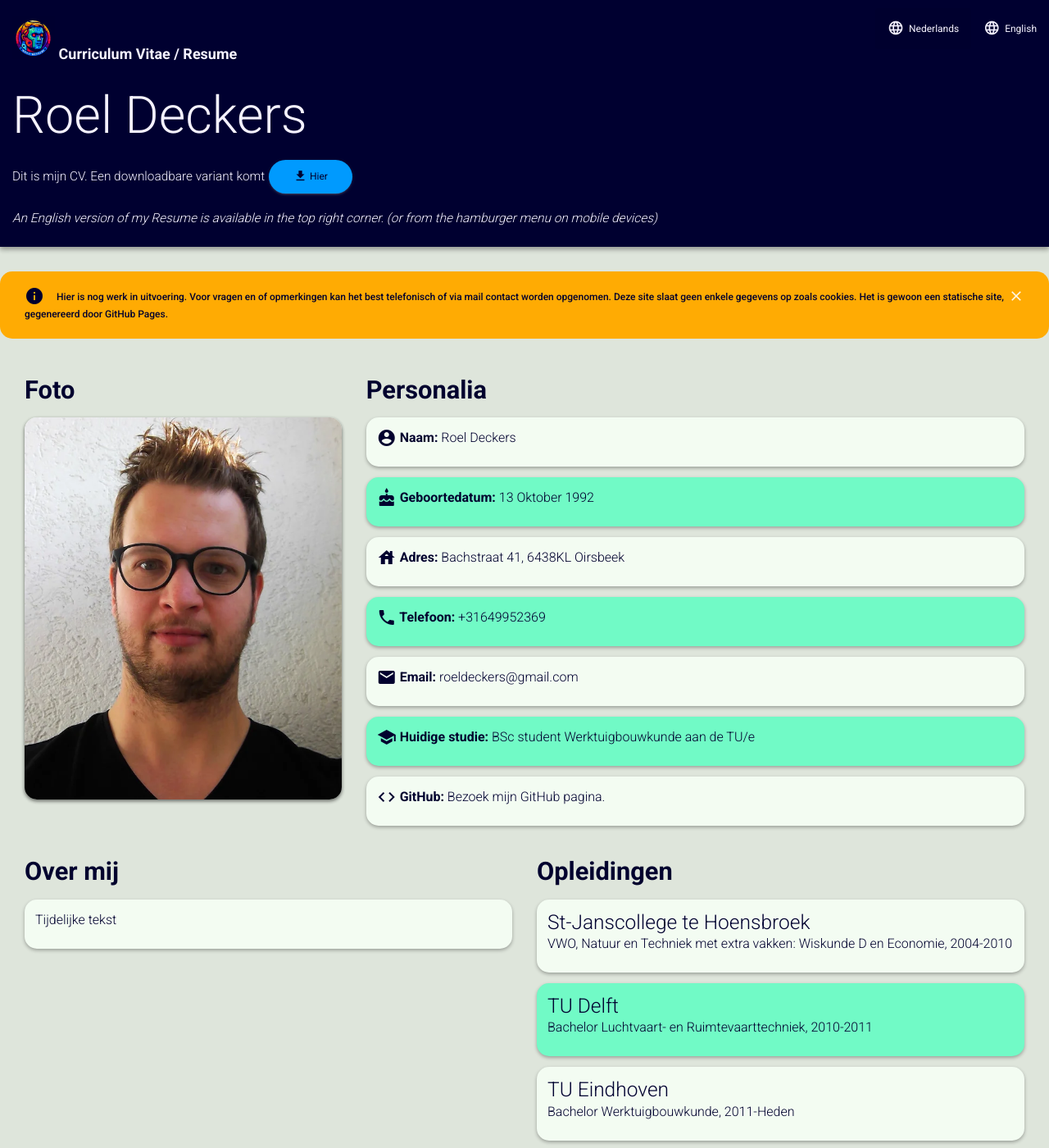
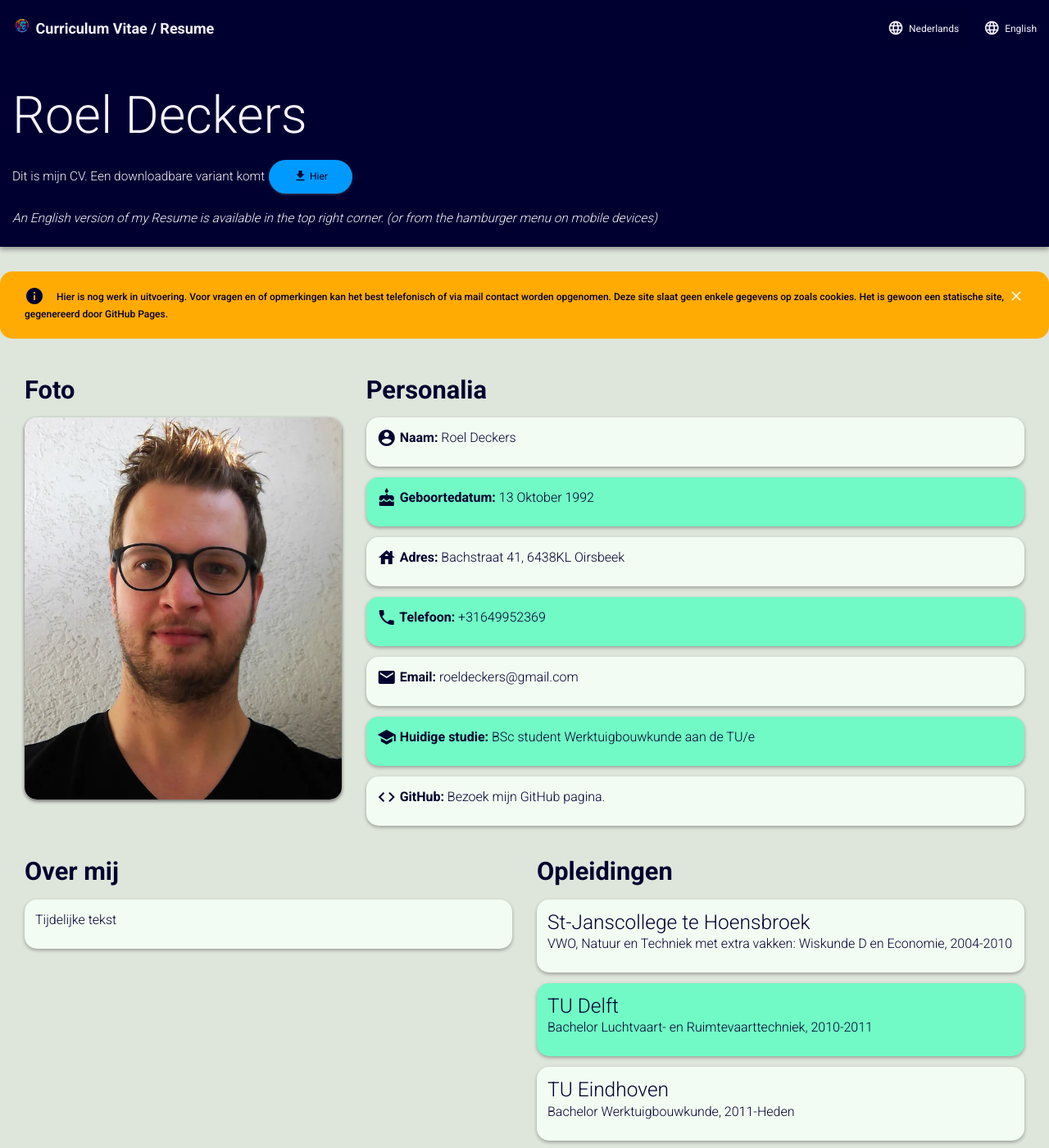
Before and after one commit to RoelD/CV, a Jekyll site: the page built from index.html, in a window 1280 px wide and 1400 px high. Shown: the whole window at 82% size. Built offline with Jekyll 4.4.1, drawn with Linux system fonts in a browser that asks for light colours.

Commit message:
Update style.css
try to fixx the navbar brand

```diff
--- a/assets/css/style.css
+++ b/assets/css/style.css
@@ -95,6 +95,27 @@ a:hover {
   box-shadow: 0 3px 8px rgba(0, 0, 0, .4) !important;
 }
 
+.navbar-brand {
+  display: inline-block;
+  white-space: nowrap;
+  position: relative;
+  color: var(--textLight);
+  height: 50px;
+  font-size: 1.125rem;
+  line-height: 30px;
+  padding: 14px 15px 6px;
+
+  &:hover,
+  &:focus {
+    text-decoration: none;
+  }
+
+  svg {
+    height: 20px;
+  }
+
+}
+
 .nav li {
   transition: all 0.4s ease-out;
 }
@@ -108,11 +129,6 @@ a:hover {
 .navbar .navbar-nav>.active>a:hover,
 .navbar .navbar-nav>.active>a:focus {
   background-color: rgba(0, 0, 0, 0.04);
-}
-
-.navbar-brand-img img {
-  height: 30px;
-  margin-bottom: 1px;
 }
 
 .icon-bar {
```
